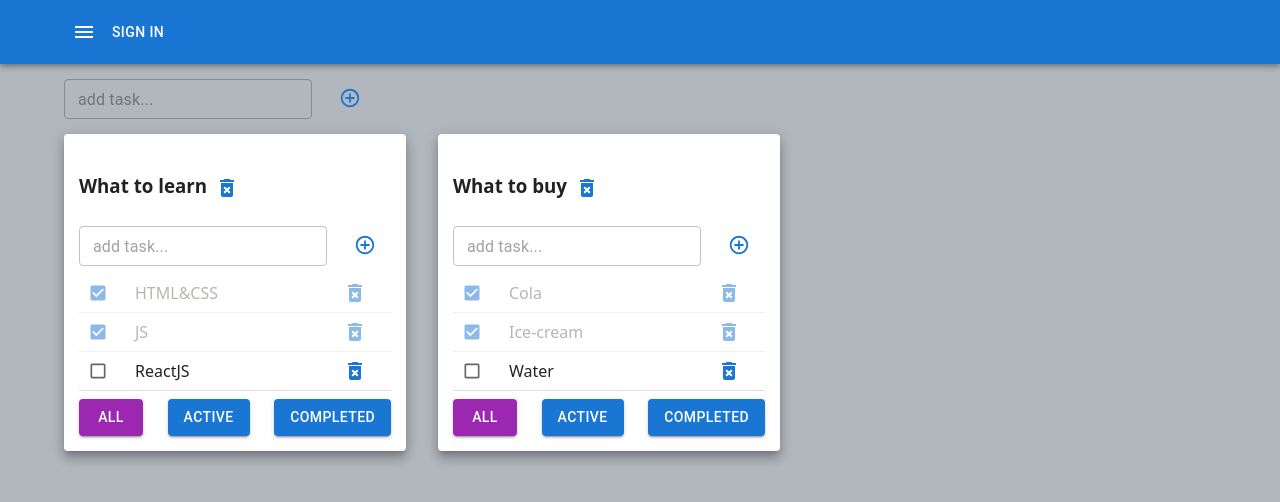
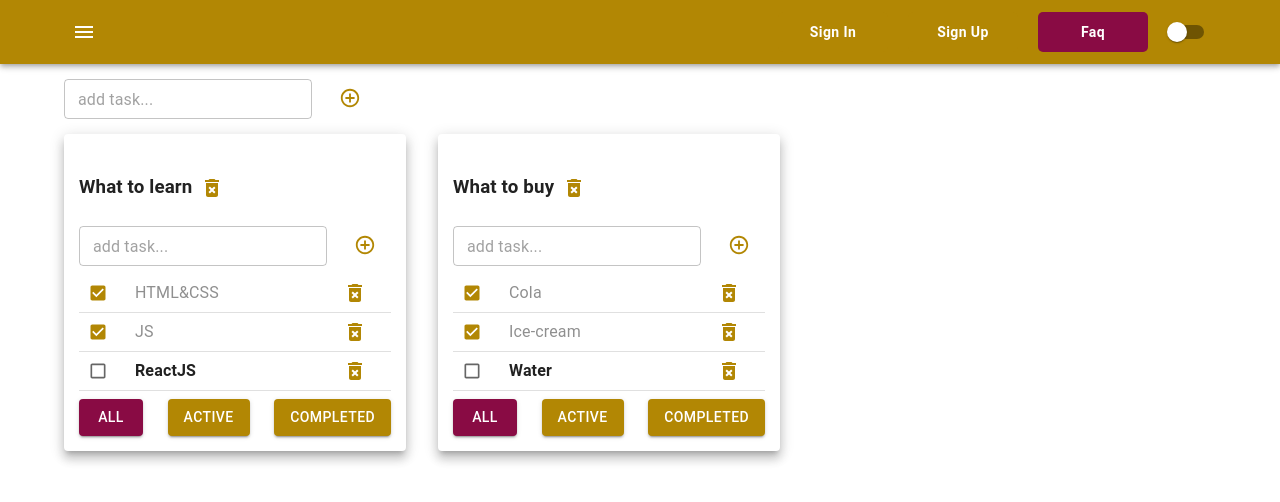
Before and after one commit to kdrenata/todolists, a React (Vite) app: page / in a window 1280 px wide. Shown: the top 502 px of the page. Built offline with nearby package versions, Linux system fonts and the light colour scheme.

Commit message:
app on mui done

```diff
--- a/src/App.css
+++ b/src/App.css
@@ -42,8 +42,8 @@
 #root {
   height: 100%;
   /*margin: 100px 100px;*/
+}
 
-}
 button {
   background-color: rgba(171, 174, 179, 0.77);
   border: 1px solid rgba(164, 179, 213, 0.85);
@@ -64,6 +64,7 @@ button {
     transform: scale(0.9);
   }
 }
+
 .filter-btn-active {
   background-color: #dadaca;
   color: #1b1d25;
--- a/src/App.tsx
+++ b/src/App.tsx
@@ -5,10 +5,12 @@ import {TodolistItem} from './todolistItem/TodolistItem.tsx'
 import {CreateItemForm} from "./todolistItem/CreateItemForm.tsx";
 import AppBar from '@mui/material/AppBar'
 import Toolbar from '@mui/material/Toolbar'
-import Button from '@mui/material/Button'
 import IconButton from '@mui/material/IconButton'
 import MenuIcon from '@mui/icons-material/Menu'
-import {Container, Grid2, Paper} from "@mui/material";
+import {Box, Container, CssBaseline, Grid2, Paper, Switch} from "@mui/material";
+import {containerSx} from "./todolistItem/TodolistItem.styles.ts";
+import {NavButton} from "./todolistItem/NavButton.ts";
+import { createTheme, ThemeProvider } from '@mui/material/styles'
 
 export type FilterValues = 'all' | 'active' | 'completed'
 
@@ -127,11 +129,11 @@ export const App = () => {
 
 
         return (
-            <Grid2>
+            <Grid2
+                key={tl.id}>
             <Paper
                 sx={{p: '15px'}}
-                elevation={8}
-                key={tl.id}>
+                elevation={8}>
             <TodolistItem
                 todolistId={tl.id}
                 title={tl.title}
@@ -151,15 +153,39 @@ export const App = () => {
         )
     })
 
+    const [isLightMode, setIsLightMode] = useState(true)
+    const changeThemeHandler = () => setIsLightMode(!isLightMode)
+    const theme = createTheme({
+        palette: {
+            primary: {
+                main: '#b28704',
+            },
+            secondary: {
+                main: '#890b44',
+            },
+            mode: isLightMode ? 'light' : 'dark',
+        },
+
+    })
+
+
+
     return (
         <div className="app">
+            <ThemeProvider theme={theme}>
+                <CssBaseline />
             <AppBar position="static">
                 <Toolbar>
-                    <Container maxWidth={'lg'}>
+                    <Container maxWidth={'lg'} sx={containerSx}>
                         <IconButton color="inherit">
                             <MenuIcon />
                         </IconButton>
-                        <Button color="inherit">Sign in</Button>
+                        <Box>
+                            <NavButton>Sign in</NavButton>
+                            <NavButton>Sign up</NavButton>
+                            <NavButton background={theme.palette.secondary.main}>Faq</NavButton>
+                            <Switch onChange={changeThemeHandler}/>
+                        </Box>
                     </Container>
                 </Toolbar>
             </AppBar>
@@ -174,6 +200,7 @@ export const App = () => {
                 </Grid2>
 
             </Container>
+            </ThemeProvider>
         </div>
     )
 }
--- a/src/index.css
+++ b/src/index.css
@@ -6,7 +6,7 @@
   text-rendering: optimizeLegibility;
   -webkit-font-smoothing: antialiased;
   -moz-osx-font-smoothing: grayscale;
-  background-color: #b2b6bd;
+  /*background-color: #c3c6ca;*/
 }
 
 body {
--- /dev/null
+++ b/src/todolistItem/NavButton.ts
@@ -0,0 +1,17 @@
+import { styled } from '@mui/material/styles'
+import Button from '@mui/material/Button'
+
+type Props = {
+    background?: string
+}
+export const NavButton = styled(Button)<Props>(({background, theme}) => ({
+    minWidth: '110px',
+    fontWeight: 'bold',
+    // boxShadow: `0 0 0 2px ${theme.palette.primary.dark}, 4px 4px 0 0 ${theme.palette.primary.dark}`,
+    borderRadius: '5px',
+    textTransform: 'capitalize',
+    margin: '0 10px',
+    padding: '8px 24px',
+    color: '#ffffff',
+    background: background || theme.palette.primary.main,
+}))
--- /dev/null
+++ b/src/todolistItem/TodolistItem.styles.ts
@@ -0,0 +1,21 @@
+import {SxProps} from "@mui/material";
+
+
+export const containerSx: SxProps = {
+    display: "flex",
+    justifyContent: "space-between",
+}
+
+export const getListItemSx = (isDone: boolean): SxProps => ({ // не явный возврат объекта
+    opacity: isDone ? 0.5 : 1,
+    fontWeight: isDone ? 400 : 700,
+})
+
+// export const getListItemSx = (isDone: boolean): SxProps => {
+//     return (
+//         {
+//             opacity: isDone ? 0.5 : 1,
+//             fontWeight: isDone ? 400 : 700
+//         }
+//     )
+// }
--- a/src/todolistItem/TodolistItem.tsx
+++ b/src/todolistItem/TodolistItem.tsx
@@ -6,6 +6,7 @@ import {CreateItemForm} from "./CreateItemForm.tsx";
 import {EditableSpan} from "./EditableSpan.tsx";
 import {Box, Button, Checkbox, IconButton, List, ListItem, ListItemIcon} from "@mui/material";
 import DeleteForeverIcon from '@mui/icons-material/DeleteForever';
+import {containerSx, getListItemSx} from "./TodolistItem.styles.ts";
 
 type Props = {
     //данные
@@ -106,7 +107,7 @@ export const TodolistItem = (props: Props) => {
                             <ListItem disablePadding
                                       divider
                                       key={task.id}
-                                      className={task.isDone ? 'is-done' : ''}
+                                      // className={task.isDone ? 'is-done' : ''}
                                       secondaryAction={
                                           <IconButton
                                               color='primary'
@@ -122,15 +123,16 @@ export const TodolistItem = (props: Props) => {
                                         onChange={changeTaskStatusHandler}/>
                                 </ListItemIcon>
 
+                                <Box sx={getListItemSx(task.isDone)}>
                                 <EditableSpan title={task.title} changeTitle={changeTaskTitleHandler}/>
-                                {/*<Button title={'x'} onClick={deleteTaskHandler}/>*/}
+                                </Box>
 
                             </ListItem>
                         )
                     })}
                 </List>
             )}
-            <Box sx={{display: 'flex', justifyContent: 'space-between'}}>
+            <Box sx={containerSx}>
                 <Button
                     variant="contained"
                     color={filter === 'all' ? 'secondary' : 'primary'}
```
